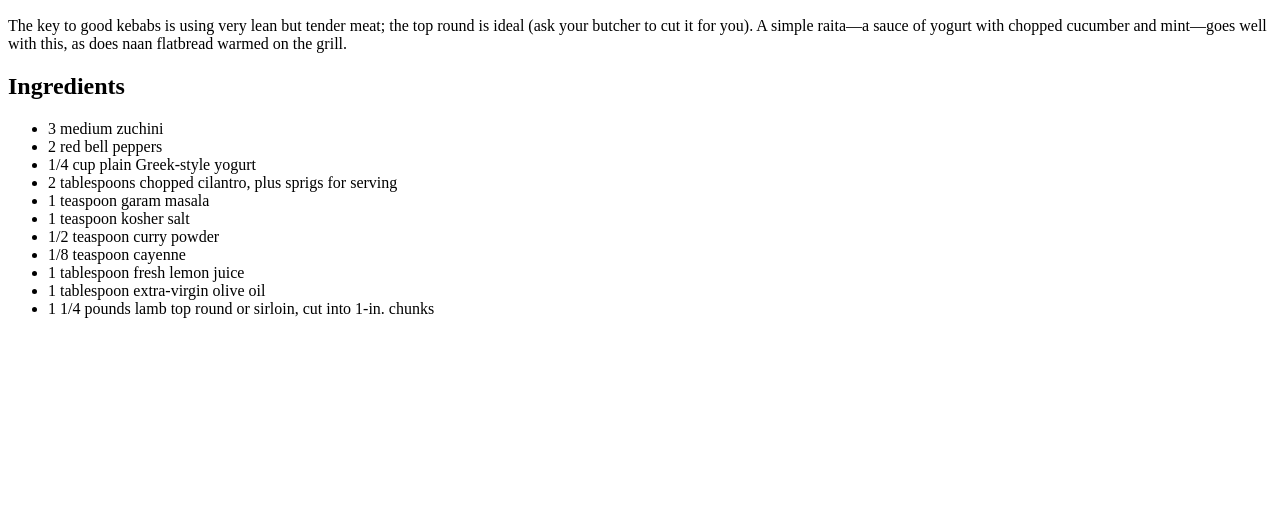
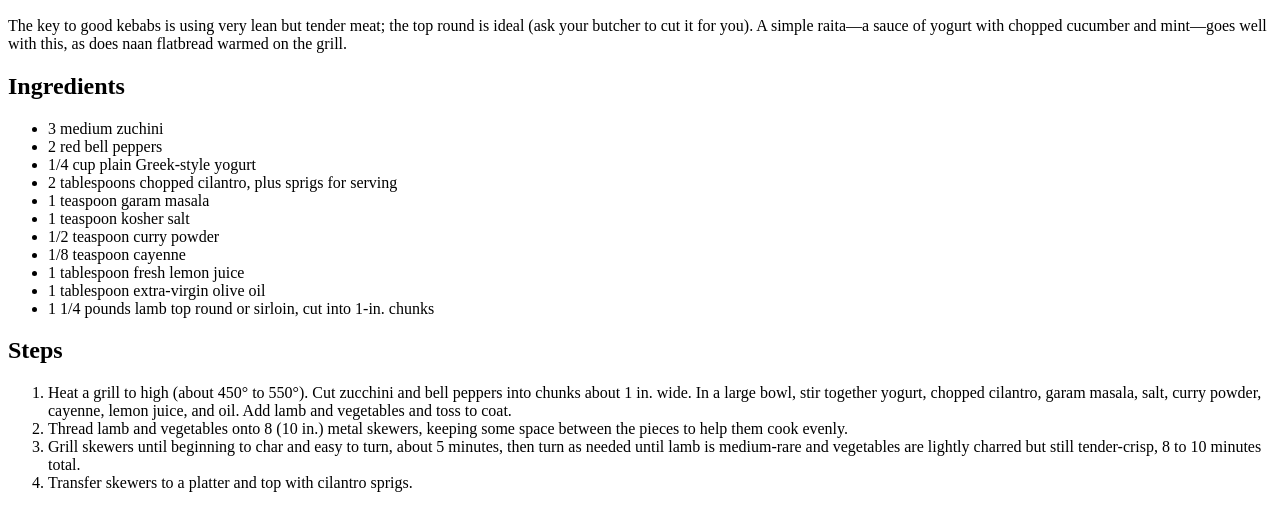
Before and after one commit to royojeda/odin-recipes, a plain HTML site: page recipes/lamb-kebab.html in a window 1280 px wide. Shown: the part 434-942 px from the top of the page. Before the commit the page ends 800 px from the top, so only its background shows below. Drawn offline with Linux system fonts and the light colour scheme.

Commit message:
Add steps for lamb kebab recipe

```diff
--- a/recipes/lamb-kebab.html
+++ b/recipes/lamb-kebab.html
@@ -23,5 +23,12 @@
     <li>1 tablespoon extra-virgin olive oil</li>
     <li>1 1/4 pounds lamb top round or sirloin, cut into 1-in. chunks</li>
   </ul>
+  <h2>Steps</h2>
+  <ol>
+    <li>Heat a grill to high (about 450° to 550°). Cut zucchini and bell peppers into chunks about 1 in. wide. In a large bowl, stir together yogurt, chopped cilantro, garam masala, salt, curry powder, cayenne, lemon juice, and oil. Add lamb and vegetables and toss to coat.</li>
+    <li>Thread lamb and vegetables onto 8 (10 in.) metal skewers, keeping some space between the pieces to help them cook evenly.</li>
+    <li>Grill skewers until beginning to char and easy to turn, about 5 minutes, then turn as needed until lamb is medium-rare and vegetables are lightly charred but still tender-crisp, 8 to 10 minutes total.</li>
+    <li>Transfer skewers to a platter and top with cilantro sprigs.</li>
+  </ol>
 </body>
 </html>
```
